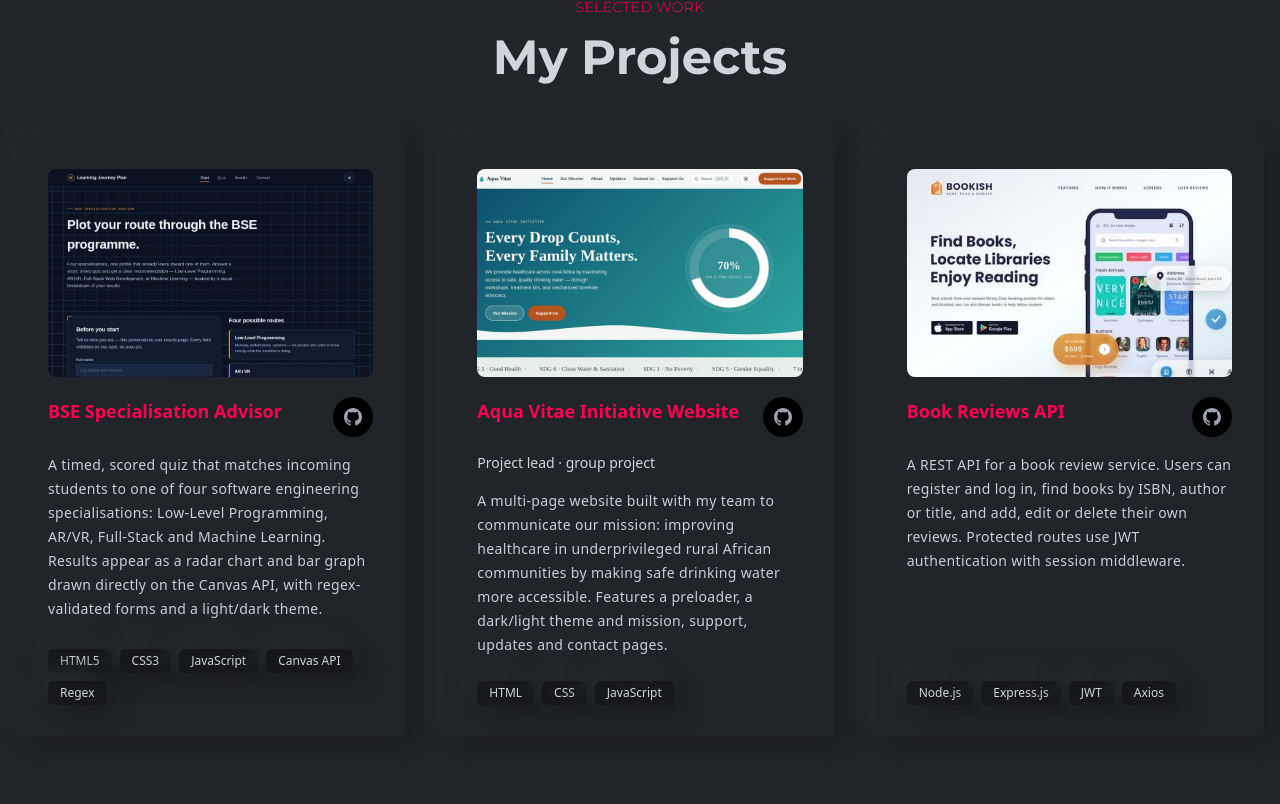
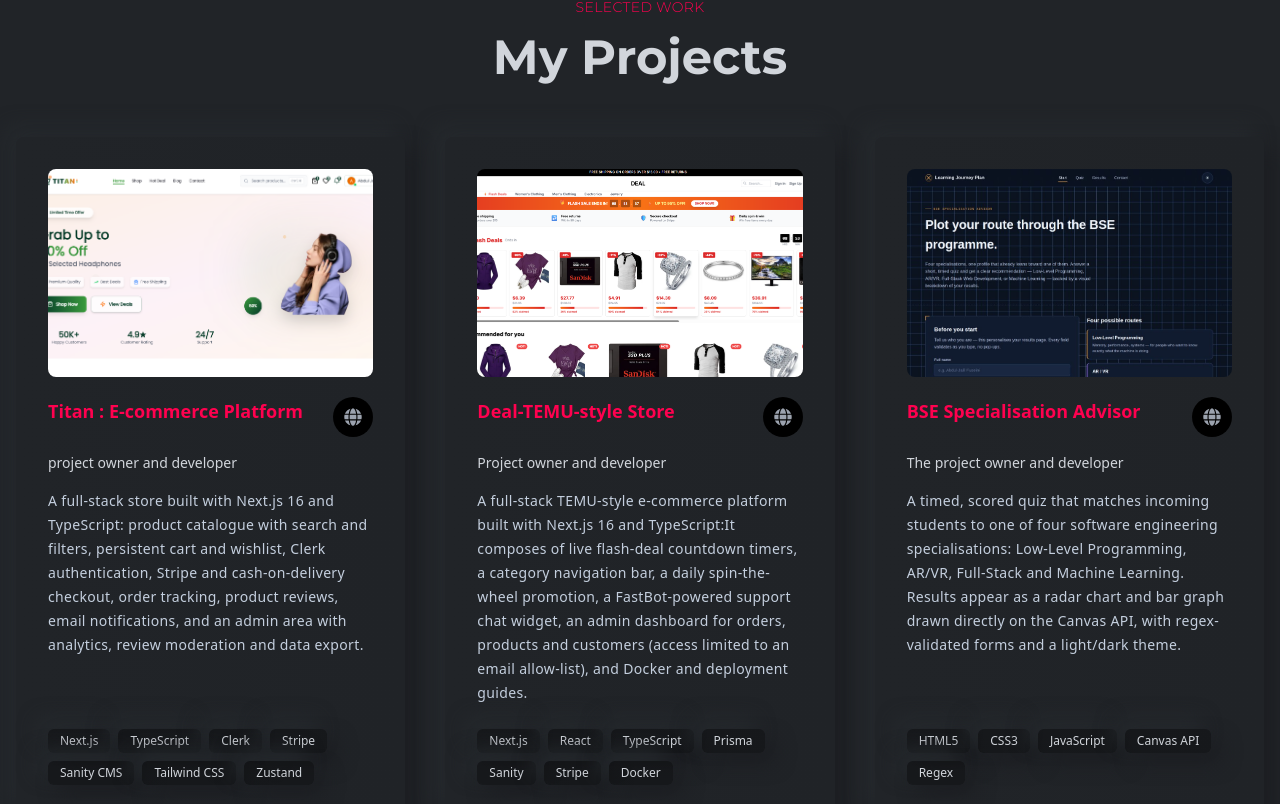
Before and after one commit to Abdul-Jalil1234/Abdul-Portfolio, a React (Create React App) app: page / in a window 1280 px wide. Shown: the part 3156-3960 px from the top of the page. Built offline with nearby package versions, Linux system fonts and the light colour scheme.

Commit message:
I am now moving everything into the main project repository

```diff
--- a/src/data/profile.js
+++ b/src/data/profile.js
@@ -97,22 +97,41 @@ export const externship = {
 };
 
 export const projects = [
+   {
+    title: "Titan : E-commerce Platform",
+    des: "A full-stack store built with Next.js 16 and TypeScript: product catalogue with search and filters, persistent cart and wishlist, Clerk authentication, Stripe and cash-on-delivery checkout, order tracking, product reviews, email notifications, and an admin area with analytics, review moderation and data export.",
+    tags: ["Next.js", "TypeScript", "Clerk", "Stripe", "Sanity CMS", "Tailwind CSS", "Zustand"],
+    image: "/projects/titan.png",
+    //github: "https://github.com/Abdul-Jalil1234/shopcart-pro",
+    live: "https://titan-supermarket-store-git-master-abdul-digital-solutions.vercel.app",
+    role: "project owner and developer",
+  },
+   {
+    title: "Deal-TEMU-style Store",
+    des: "A full-stack TEMU-style e-commerce platform built with Next.js 16 and TypeScript:It composes of live flash-deal countdown timers, a category navigation bar, a daily spin-the-wheel promotion, a FastBot-powered support chat widget, an admin dashboard for orders, products and customers (access limited to an email allow-list), and Docker and deployment guides.",
+    tags: ["Next.js", "React", "TypeScript", "Prisma", "Sanity", "Stripe", "Docker"],
+    image: "/projects/temu.png",
+    //github: "https://github.com/Abdul-Jalil1234/Temu-clone-uprgrade/tree/feature/temu-upgrades",
+    live: "https://deal-online-store.vercel.app/",
+    // Keep this line. The base project is not yours and recruiters will check.
+    role: "Project owner and developer",
+  },
   {
     title: "BSE Specialisation Advisor",
     des: "A timed, scored quiz that matches incoming students to one of four software engineering specialisations: Low-Level Programming, AR/VR, Full-Stack and Machine Learning. Results appear as a radar chart and bar graph drawn directly on the Canvas API, with regex-validated forms and a light/dark theme.",
     tags: ["HTML5", "CSS3", "JavaScript", "Canvas API", "Regex"],
     image: "/projects/advisor.jpg",
-    github: "https://abdul-jalil1234.github.io/Bse-specialisation-Advisor/",
-    live: "",
-    role: "",
+    //github: "",
+    live: "https://abdul-jalil1234.github.io/Bse-specialisation-Advisor/",
+    role: "The project owner and developer",
   },
   {
     title: "Aqua Vitae Initiative Website",
     des: "A multi-page website built with my team to communicate our mission: improving healthcare in underprivileged rural African communities by making safe drinking water more accessible. Features a preloader, a dark/light theme and mission, support, updates and contact pages.",
     tags: ["HTML", "CSS", "JavaScript"],
     image: "/projects/aquavitae.jpg",
-    github: "https://abdul-jalil1234.github.io/Aqua-Vitae-Website/",
-    live: "",
+    //github: "",
+    live: "https://abdul-jalil1234.github.io/Aqua-Vitae-Website/",
     role: "Project lead · group project",
   },
   {
@@ -122,7 +141,7 @@ export const projects = [
     image: "/projects/book review.jpg",
     github: "https://github.com/Abdul-Jalil1234/expressBookReviews",
     live: "",
-    role: "",
+    role: "Project developer",
   },
 ];
 
@@ -135,32 +154,32 @@ export const miniProjects = [
     des: "The dice-rolling part of my Ludo game project. Choose how many dice to roll and see each result as a dice image, using a loop, Math.random() and DOM updates.",
     tags: ["HTML", "CSS", "JavaScript"],
     image: "/projects/dice.jpg",
-    github: "https://abdul-jalil1234.github.io/Ludo-game/",
-    live: "",
+    //github: "",
+    live: "https://abdul-jalil1234.github.io/Ludo-game/",
   },
   {
     title: "Calculator",
     des: "A calculator with digits, decimals and the four operators, a clear button, and an error message for invalid input.",
     tags: ["HTML", "CSS", "JavaScript"],
     image: "/projects/calc.jpg",
-    github: "https://abdul-jalil1234.github.io/calculator/",
-    live: "",
+    //github: "",
+    live: "https://abdul-jalil1234.github.io/calculator/",
   },
   {
     title: "Digital Clock",
     des: "A live 12-hour digital clock with AM/PM that updates every second, over a full-screen space background.",
     tags: ["HTML", "CSS", "JavaScript"],
     image: "/projects/clock.jpg",
-    github: "https://abdul-jalil1234.github.io/clock/",
-    live: "",
+    //github: "",
+    live: "https://abdul-jalil1234.github.io/clock/",
   },
   {
     title: "Stopwatch",
     des: "A stopwatch with start, stop and reset buttons that counts hours, minutes, seconds and hundredths of a second.",
     tags: ["HTML", "CSS", "JavaScript"],
     image: "/projects/stopwatch.jpg",
-    github: "https://abdul-jalil1234.github.io/stop-watch/",
-    live: "",
+    //github: "",
+    live: "https://abdul-jalil1234.github.io/stop-watch/",
   },
 ];
 
```
Also changed, not shown: public/projects/temu.png (added), public/projects/titan.png (added).
